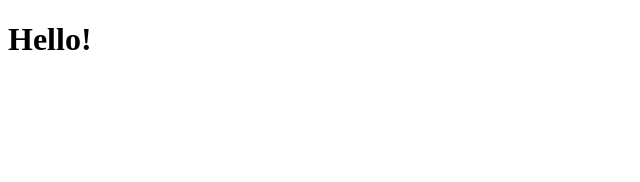
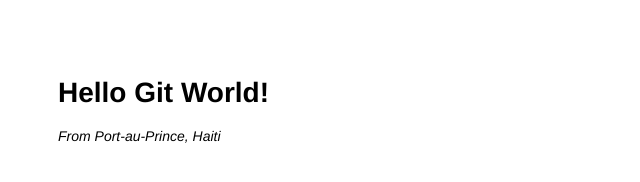
Before and after one commit to rijkaardorisme/hellogitworld, a plain HTML site: page index.html in a window 1280 px wide. Shown: the whole page, without its empty margins (0-640 px from the left). Drawn offline with Linux system fonts and the light colour scheme.

Commit message:
Scaffolding a web application.

```diff
--- a/index.html
+++ b/index.html
@@ -1,5 +1,7 @@
 <!doctype html>
 <meta charset='utf-8'>
-<title>Index page &middot; HelloGitWorld</title>
+<title>Hello Git World</title>
+<link rel='stylesheet' href='styles/main.css' />
 
-<h1>Hello!</h1>
+<h1>Hello Git World!</h1>
+<i>From Port-au-Prince, Haiti</i>
--- /dev/null
+++ b/styles/main.css
@@ -0,0 +1,4 @@
+body {
+	padding: 50px;
+	font: 14px "Helvetica Neue", Arial, Helvetica, sans-serif;
+}
```
Also changed, not shown: 1 other file.
